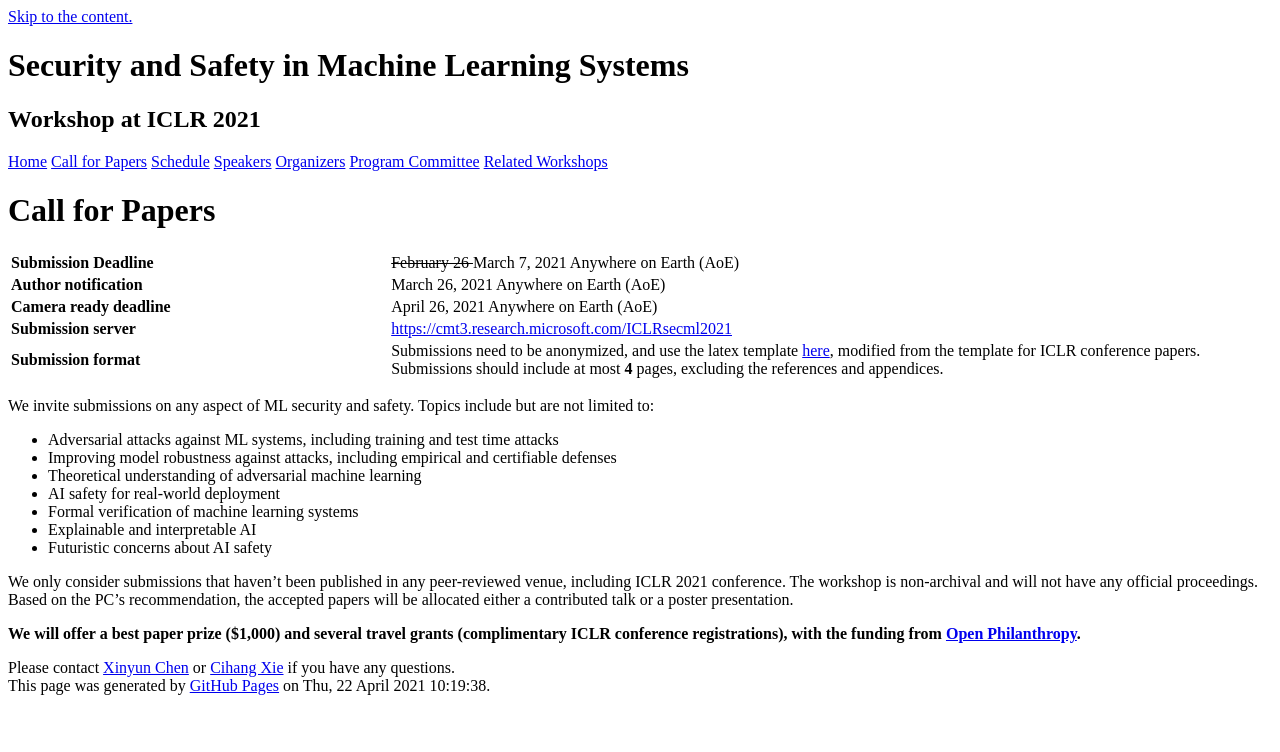
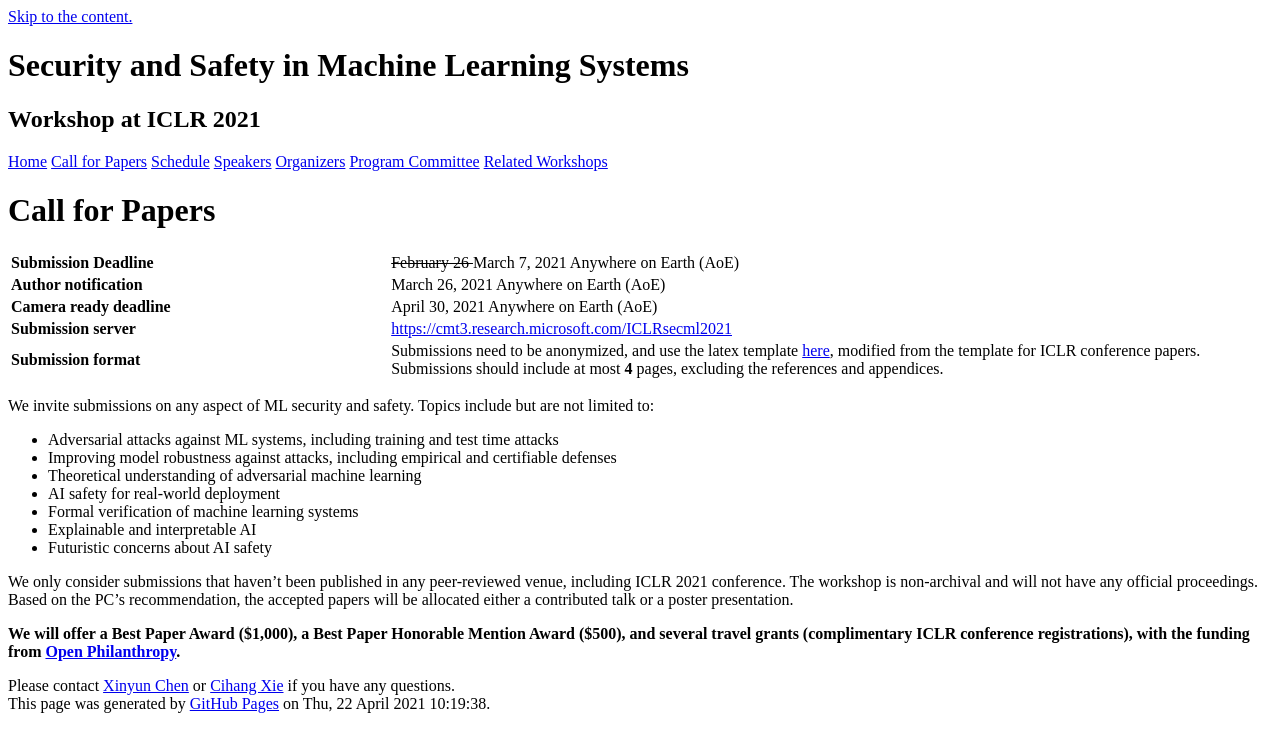
Before and after one commit to rtml-iclr2023/rtml-iclr2023.github.io, a Jekyll site: the page built from cfp.md, in a window 1280 px wide. Shown: the top 752 px of the page. Built offline with Jekyll 4.4.1, drawn with Linux system fonts in a browser that asks for light colours; our own code applies the rules of GitHub Pages for plain Markdown files.

Commit message:
cfp update

```diff
--- a/cfp.md
+++ b/cfp.md
@@ -22,7 +22,7 @@
   </tr>
   <tr>
     <td><b>Camera ready deadline</b></td>
-    <td>April 26, 2021 Anywhere on Earth (AoE)</td>
+    <td>April 30, 2021 Anywhere on Earth (AoE)</td>
   </tr>
   <tr>
     <td><b>Submission server</b></td>
@@ -48,4 +48,4 @@
 
 We only consider submissions that haven’t been published in any peer-reviewed venue, including ICLR 2021 conference. The workshop is non-archival and will not have any official proceedings. Based on the PC’s recommendation, the accepted papers will be allocated either a contributed talk or a poster presentation.
 
-<b>We will offer a best paper prize ($1,000) and several travel grants (complimentary ICLR conference registrations), with the funding from [Open Philanthropy](https://www.openphilanthropy.org/).</b>
+<b>We will offer a Best Paper Award ($1,000), a Best Paper Honorable Mention Award ($500), and several travel grants (complimentary ICLR conference registrations), with the funding from [Open Philanthropy](https://www.openphilanthropy.org/).</b>
```
Also changed, not shown: index.md (+1 -1 lines).
